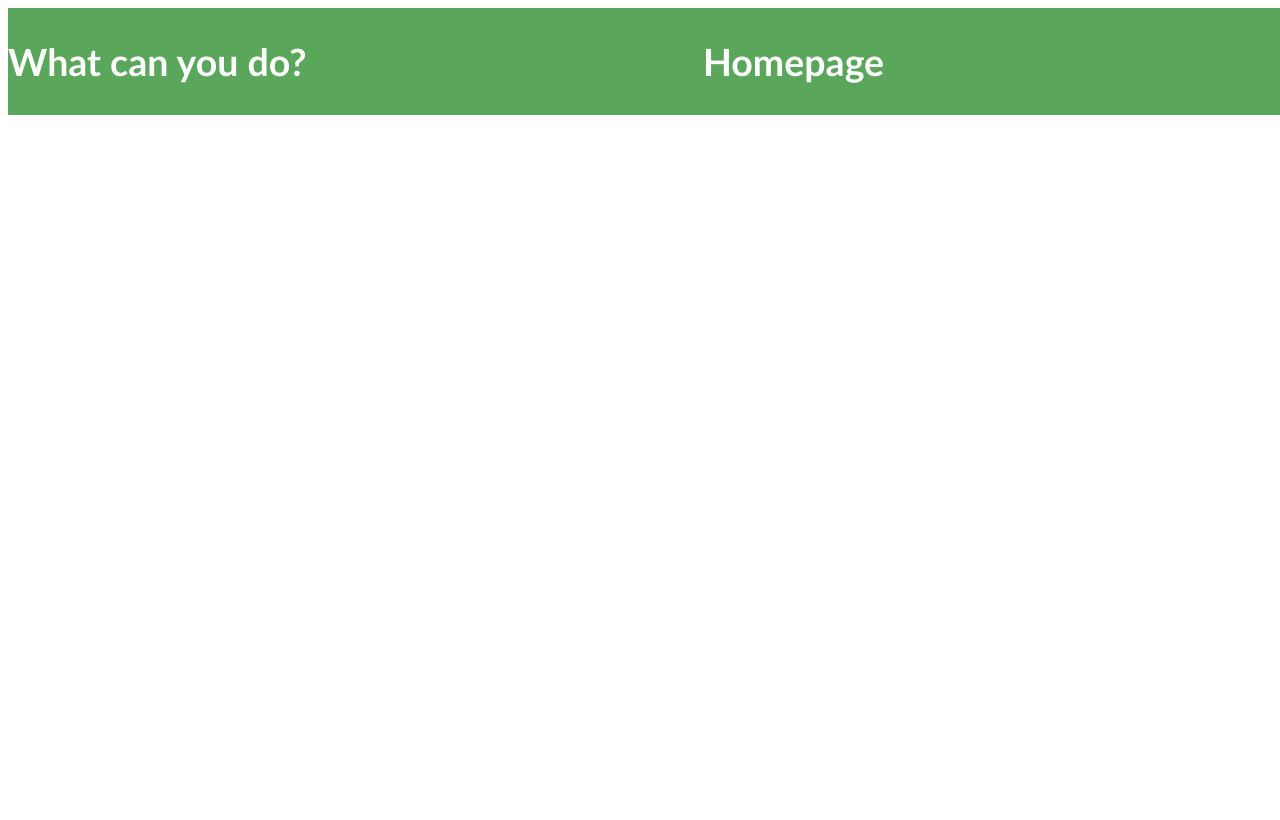
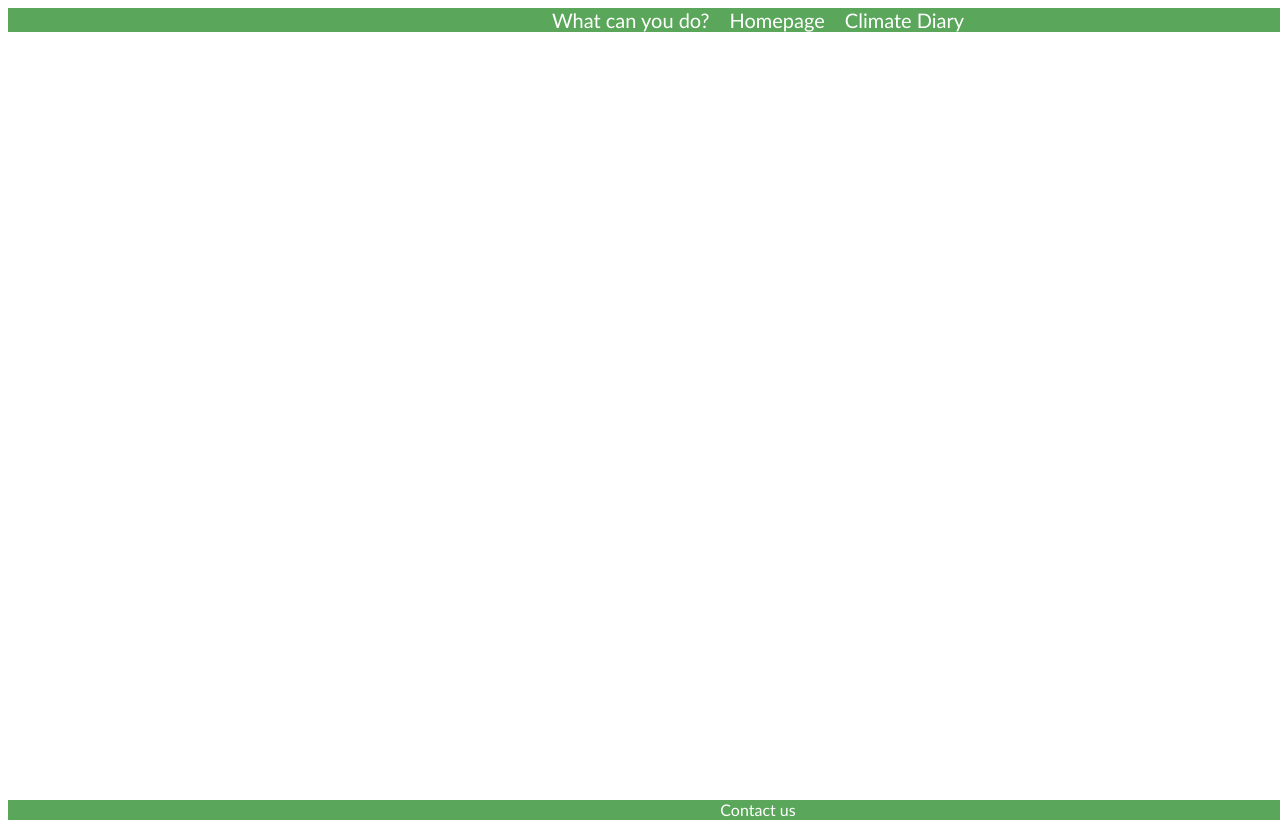
Before and after one commit to Lc22449/91893---Laurence, a plain HTML site: page template.html in a window 1280 px wide. Shown: the top 820 px of the page. Drawn offline with Linux system fonts and the light colour scheme.

Commit message:
Finished Nav Bar, added footer and trialled it a couple of times

```diff
--- a/Template.css
+++ b/Template.css
@@ -1,4 +1,4 @@
-.Container {
+.container {
     width: 1500px;
     margin: 0 auto;
 }
@@ -6,26 +6,28 @@
 nav {
     display: flex;
     flex-direction: row;
-    justify-content: space-between;
+    justify-content: center;
+    gap: 20px;
     background-color: #5AA65A;
-    text-align: center;
-    font-size: 25px;
+    font-size: 20px;
 }
 
-h2 {
+a {
     color: white;
     font-family:'Gill Sans', 'Gill Sans MT', Calibri, 'Trebuchet MS', sans-serif;
     text-decoration: none;
 }
 
-h2:hover{
+a:hover{
     text-decoration: underline;
 }
 
-nav a.splitleft{
-    float: left;
+footer {
+    background-color: #5AA65A;
+    position:absolute;
+    width:1500px;
+    top:100%;
+    margin:0 auto;
+    text-align:center;
+
 }
-
-nav a.splitright{
-    float: right;
-}
--- a/template.html
+++ b/template.html
@@ -7,20 +7,20 @@
     <link rel="Stylesheet" href="Template.css">
 </head>
 <body>
-    <div class="Container">
+    <div class="container">
     <header>
         <nav>
-            <h2 href="Abletodo.html" class="splitleft">What can you do?</h2>
-            <h2 href="Homepage" class="splitcentre">Homepage </h2>
-            <h2 href="Diary" class="splitright">Climate Diary</h2>
+            <a href="Abletodo.html" class="splitleft">What can you do?</a>
+            <a href="Homepage" class="splitcentre">Homepage </a>
+            <a href="Diary" class="splitright">Climate Diary</a>
         </nav>
     </header>
-    </div>
     <main>
 
     </main>
     <footer>
-
+        <a>Contact us</a>
     </footer>
+    </div>
 </body>
 </html>
```
